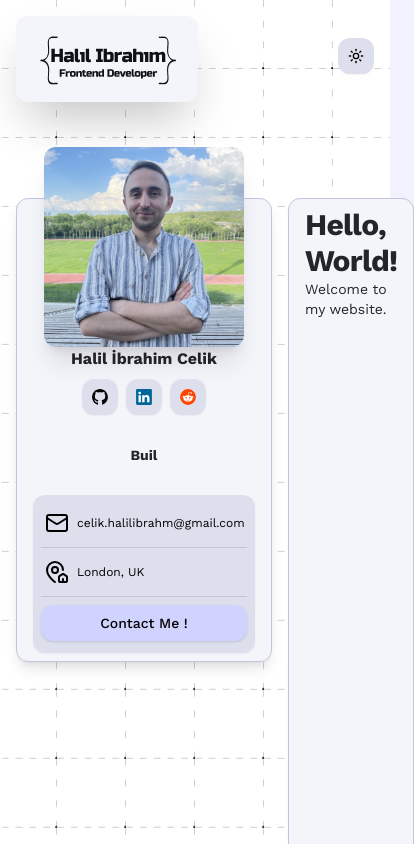
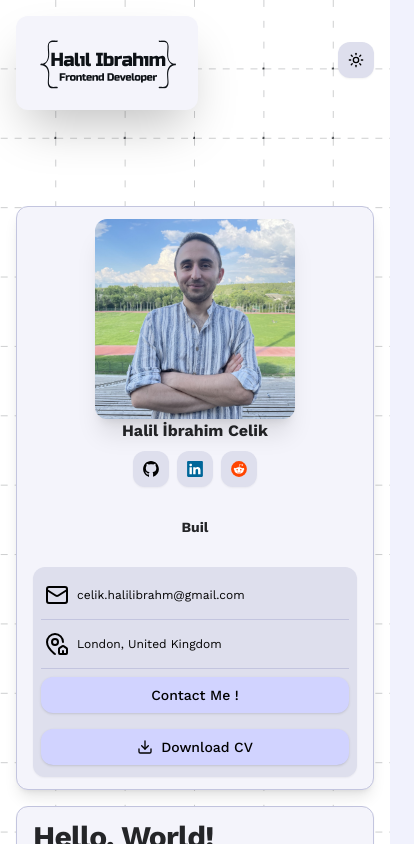
Before and after one commit to halilibrahimcelik/portfolio, a Next.js app: page / in a window 390 px wide. Shown: the top 844 px of the page, 414 px wide, since content can reach past the window. Built offline with nearby package versions, Linux system fonts and the light colour scheme.

Commit message:
feat: mobile responsiveness added to sticky header.

```diff
--- a/src/app/(main)/layout.tsx
+++ b/src/app/(main)/layout.tsx
@@ -13,7 +13,7 @@ const MainLayout = ({ children }: { children: React.ReactNode }) => {
           <ThemeToggle />
         </div>
       </div>
-      <div className='flex gap-4  mt-20 relative min-h-[140vh]'>
+      <div className='flex flex-col lg:flex-row gap-4  mt-20 relative min-h-[140vh]'>
         <StickyHeader />
         <Card asChild className='flex-grow '>
           <main>{children}</main>
--- a/src/components/header/StickyHeader.tsx
+++ b/src/components/header/StickyHeader.tsx
@@ -9,7 +9,7 @@ import RedditIcon from '../icons/RedditIcon';
 import GithubIcon from '../icons/GithubIcon';
 import LinkedinIcon from '../icons/LinkedinIcon';
 import TextReveal from './TextPrompt';
-import { MailIcon, MapPinHouse } from 'lucide-react';
+import { DownloadIcon, MailIcon, MapPinHouse } from 'lucide-react';
 import { SocialMedia } from '@/types';
 import { toast } from 'sonner';
 
@@ -51,12 +51,15 @@ const StickyHeader: React.FC = () => {
   };
   return (
     <aside
-      className={`transition-all h-fit  duration-300 w-64  ${
-        isSticky ? 'sticky top-20' : '  top-0'
+      className={`transition-all h-fit  duration-300 lg:w-64  ${
+        isSticky ? 'lg:sticky lg:top-20' : '  top-0'
       }`}
     >
-      <Card className={`relative shadow-lg min-h-60 `}>
-        <div className='shadow-xl rounded-xl flex mx-auto w-fit relative mt-[-60px] overflow-hidden'>
+      <Card
+        className={`relative flex flex-col sm:flex-row gap-0 sm:gap-2 lg:block shadow-lg min-h-60 `}
+      >
+        <div>
+          <div className='shadow-xl rounded-xl flex mx-auto w-fit relative lg:mt-[-60px] overflow-hidden'>
             <Image
               priority
               className='object-cover aspect-square'
@@ -67,7 +70,6 @@ const StickyHeader: React.FC = () => {
               alt='logo'
             />
           </div>
-
           <div className='flex  items-center justify-center'>
             <div>
               <Heading variant='h5' className='text-center font-bold'>
@@ -113,10 +115,12 @@ const StickyHeader: React.FC = () => {
               </div>
             </div>
           </div>
+        </div>
+        <div className='flex-1'>
           <div>
             <TextReveal />
           </div>
-        <div className='bg-secondary py-3 px-2 text-secondary-foreground shadow-sm rounded-xl '>
+          <div className='bg-secondary  py-3 px-2 text-secondary-foreground shadow-sm rounded-xl '>
             <button
               onClick={handleCopyEmail}
               title='Copy Email'
@@ -126,18 +130,29 @@ const StickyHeader: React.FC = () => {
               <MailIcon size={24} />
               <span>{SocialMedia.EMAIL}</span>
             </button>
-
             <hr className='my-2' />
             <div className='flex items-center gap-2 p-1'>
               <MapPinHouse size={24} />
-
-            <span className='text-xs text-center'>London, UK</span>
+              <span className='text-xs text-center'>
+                London, United Kingdom
+              </span>
             </div>
             <hr className='my-2' />
-          <div>
+            <div className='flex flex-col gap-4'>
               <Button className='w-full text-center' variant={'default'}>
                 Contact Me !
               </Button>
+              <Button
+                asChild
+                className='w-full text-center'
+                variant={'default'}
+              >
+                <a href='/cv.pdf' download target='_blank'>
+                  <DownloadIcon size={24} />
+                  Download CV
+                </a>
+              </Button>
+            </div>
           </div>
         </div>
       </Card>
--- a/src/components/ui/card.tsx
+++ b/src/components/ui/card.tsx
@@ -12,7 +12,7 @@ const Card = React.forwardRef<
     <Comp
       ref={ref}
       className={cn(
-        'rounded-xl border bg-card text-card-foreground shadow-sm px-4 py-2',
+        'rounded-xl border bg-card  text-card-foreground shadow-sm px-4 py-3',
         className
       )}
       {...props}
```
Lines whose indentation alone changed are shown as unchanged.
